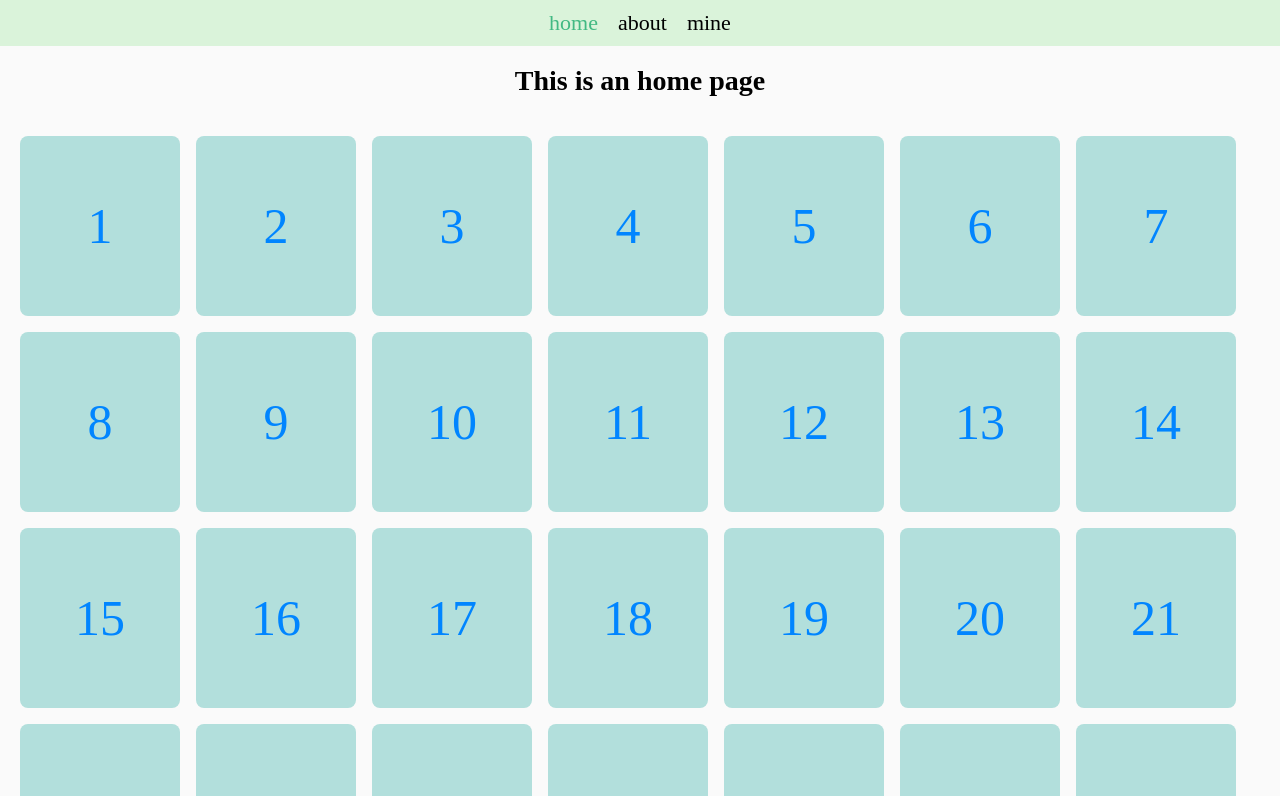
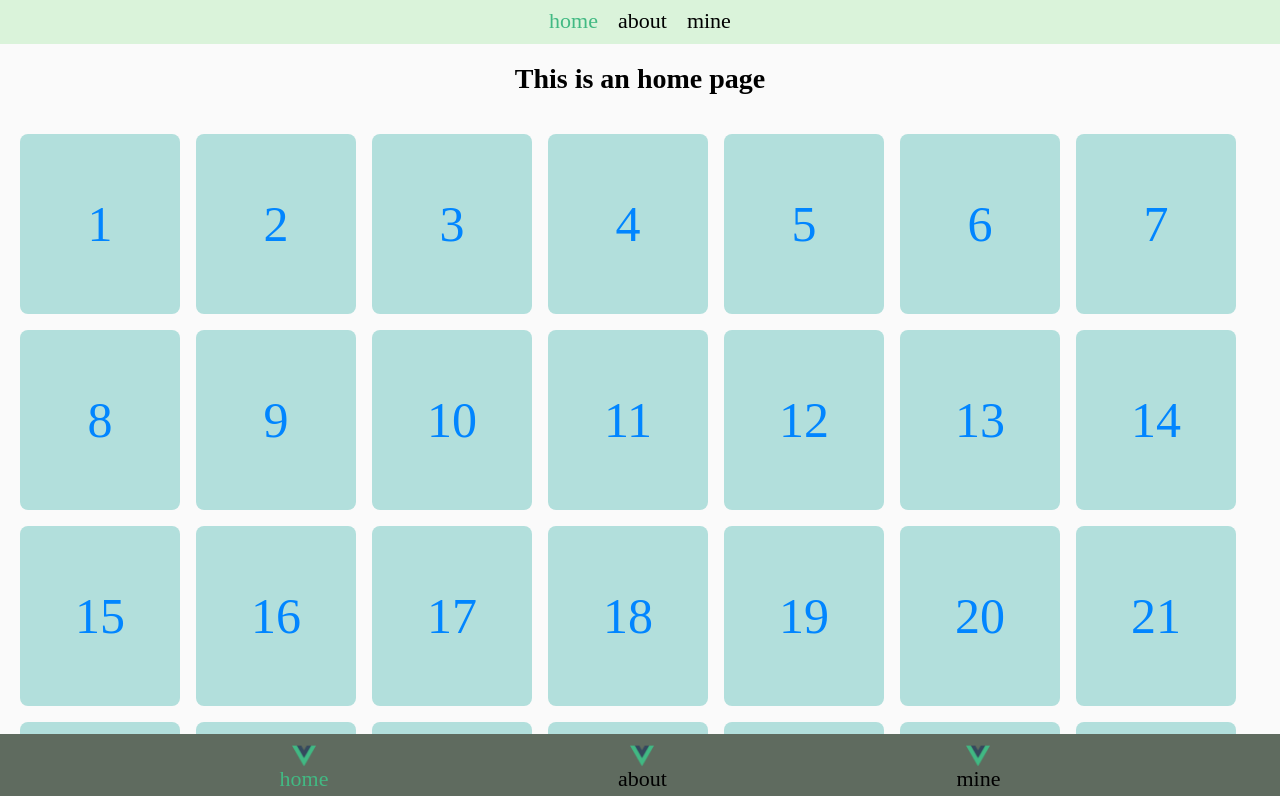
Before and after one commit to XFSeven7/vue3_vite_template, a Vue app: page /home in a window 1280 px wide. Shown: the top 796 px of the page. Built offline with nearby package versions, Linux system fonts and the light colour scheme.

Commit message:
加上底部导航栏

```diff
--- a/src/components/Navbar.vue
+++ b/src/components/Navbar.vue
@@ -1,6 +1,6 @@
 <template>
 
-  <div style="display: flex;margin: auto;justify-content: center;background: #daf3da">
+  <div class="content">
     <div class="nav_item click" :class="{nav_item_active:currItem==0}" @click="switchIndex(0)">home</div>
     <div class="nav_item click" :class="{nav_item_active:currItem==1}" @click="switchIndex(1)">about</div>
     <div class="nav_item click" :class="{nav_item_active:currItem==2}" @click="switchIndex(2)">mine</div>
@@ -30,7 +30,17 @@ function switchIndex(index: number) {
 
 <style scoped>
 
+.content {
+  position: absolute;
+  display: flex;
+  width: 100%;
+  height: 44px;
+  justify-content: center;
+  background: #daf3da
+}
+
 .nav_item {
+  line-height: 100%;
   font-size: 22px;
   margin: 10px;
   cursor: pointer;
--- /dev/null
+++ b/src/components/NavbarBottom.vue
@@ -0,0 +1,66 @@
+<template>
+
+  <div class="content">
+    <div class="nav_item click" :class="{nav_item_active:currItem==0}" @click="switchIndex(0)">
+      <img src="@/assets/images/logo.png" style="width: 24px;height: 24px"/>
+      <div>home</div>
+    </div>
+    <div class="nav_item click" :class="{nav_item_active:currItem==1}" @click="switchIndex(1)">
+      <img src="@/assets/images/logo.png" style="width: 24px;height: 24px"/>
+      <div>about</div>
+    </div>
+    <div class="nav_item click" :class="{nav_item_active:currItem==2}" @click="switchIndex(2)">
+      <img src="@/assets/images/logo.png" style="width: 24px;height: 24px"/>
+      <div>mine</div>
+    </div>
+  </div>
+
+</template>
+
+<script setup lang="ts">
+
+import {ref} from "vue";
+import {Page, pageJump} from "@/router/Page";
+
+const currItem = ref(0);
+
+function switchIndex(index: number) {
+  currItem.value = index;
+  if (currItem.value == 0) {
+    pageJump(Page.home);
+  } else if (currItem.value == 1) {
+    pageJump(Page.about);
+  } else if (currItem.value == 2) {
+    pageJump(Page.mine);
+  }
+}
+
+</script>
+
+<style scoped>
+
+.content {
+  bottom: 0;
+  position: fixed;
+  display: flex;
+  width: 100%;
+  height: fit-content;
+  justify-content: space-evenly;
+  background: #5f6b5f
+}
+
+.nav_item {
+  line-height: 100%;
+  align-items: center;
+  font-size: 22px;
+  display: flex;
+  margin: 10px;
+  cursor: pointer;
+  flex-direction: column;
+}
+
+.nav_item_active {
+  color: #42b983;
+}
+
+</style>
--- a/src/layout/default_layout.vue
+++ b/src/layout/default_layout.vue
@@ -1,7 +1,8 @@
 <template>
   <div style="position: relative">
     <navbar />
-    <page_layout />
+    <page_layout style="padding-top: 44px"/>
+    <navbar-bottom></navbar-bottom>
   </div>
 </template>
 
@@ -9,6 +10,7 @@
 
 import Navbar from "@/components/Navbar.vue";
 import Page_layout from "@/layout/page_layout.vue";
+import NavbarBottom from "@/components/NavbarBottom.vue";
 </script>
 
 <style scoped>
```
